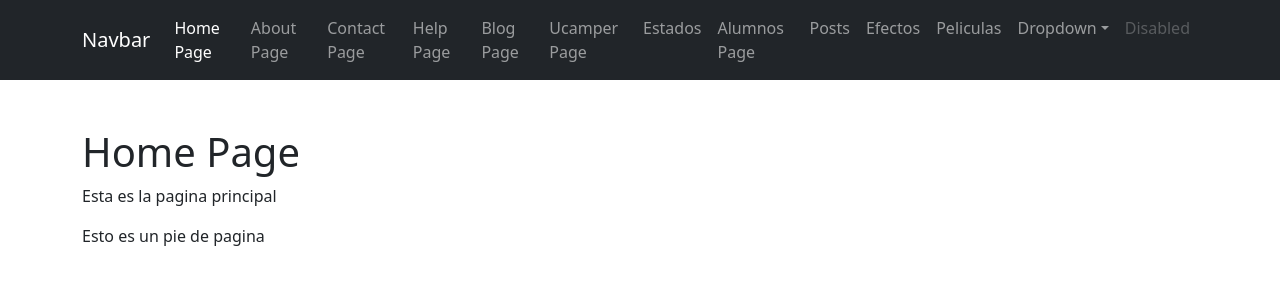
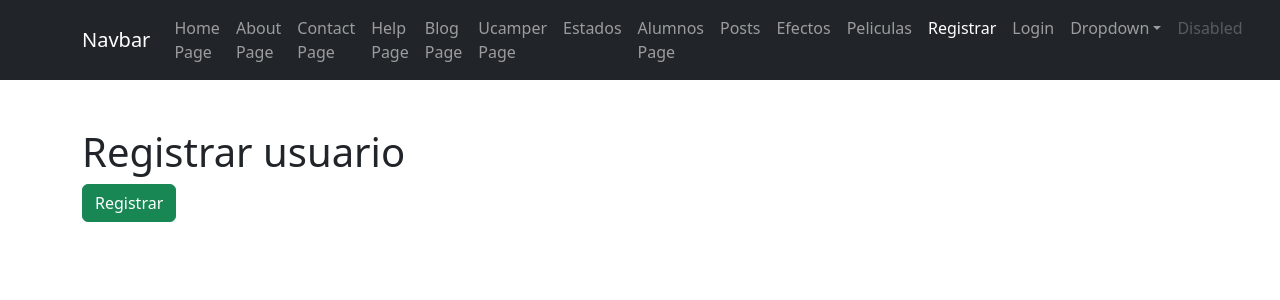
Before and after one commit to JesusFz93/demo-app, a React (Create React App) app: page /registrar-usuario in a window 1280 px wide. Before the commit this address led to /. Shown: the top 300 px of the page. Built offline with nearby package versions, Linux system fonts and the light colour scheme.

Commit message:
login y registro

```diff
--- a/src/components/NavBar.jsx
+++ b/src/components/NavBar.jsx
@@ -152,6 +152,30 @@
               </NavLink>
             </li>
 
+            <li className="nav-item">
+              <NavLink
+                to="/registrar-usuario"
+                aria-current="page"
+                className={({ isActive }) =>
+                  isActive ? "nav-link active" : "nav-link"
+                }
+              >
+                Registrar
+              </NavLink>
+            </li>
+
+            <li className="nav-item">
+              <NavLink
+                to="/login"
+                aria-current="page"
+                className={({ isActive }) =>
+                  isActive ? "nav-link active" : "nav-link"
+                }
+              >
+                Login
+              </NavLink>
+            </li>
+
             <li className="nav-item dropdown">
               <a
                 className="nav-link dropdown-toggle"
--- /dev/null
+++ b/src/pages/LoginPage.jsx
@@ -0,0 +1,36 @@
+import React from "react";
+import { getAuth, signInWithEmailAndPassword } from "firebase/auth";
+
+const LoginPage = () => {
+  const login = async () => {
+    try {
+      const auth = getAuth();
+      const resp = await signInWithEmailAndPassword(
+        auth,
+        "alex@correo.com",
+        "jesus123"
+      );
+
+      console.log(resp);
+    } catch (error) {
+      console.log(error.message);
+    }
+  };
+
+  return (
+    <>
+      <header>
+        <h1>Login</h1>
+      </header>
+      <main>
+        <article>
+          <button type="button" className="btn btn-success" onClick={login}>
+            Iniciar sesion
+          </button>
+        </article>
+      </main>
+    </>
+  );
+};
+
+export default LoginPage;
--- /dev/null
+++ b/src/pages/RegistrarUsuario.jsx
@@ -0,0 +1,41 @@
+import React from "react";
+import { getAuth, createUserWithEmailAndPassword } from "firebase/auth";
+
+const RegistrarUsuario = () => {
+  const crearUsuario = async () => {
+    try {
+      const auth = getAuth();
+
+      const resp = await createUserWithEmailAndPassword(
+        auth,
+        "alex@correo.com",
+        "jesus123"
+      );
+
+      console.log(resp);
+    } catch (error) {
+      console.log(error.message);
+    }
+  };
+
+  return (
+    <>
+      <header>
+        <h1>Registrar usuario</h1>
+      </header>
+      <main>
+        <article>
+          <button
+            type="button"
+            className="btn btn-success"
+            onClick={crearUsuario}
+          >
+            Registrar
+          </button>
+        </article>
+      </main>
+    </>
+  );
+};
+
+export default RegistrarUsuario;
--- a/src/routers/AppRouter.jsx
+++ b/src/routers/AppRouter.jsx
@@ -21,6 +21,8 @@
 import PostPage from "../pages/PostPage";
 import PeliculasPage from "../pages/PeliculasPage";
 import PeliculaPage from "../pages/PeliculaPage";
+import RegistrarUsuario from "../pages/RegistrarUsuario";
+import LoginPage from "../pages/LoginPage";
 
 const AppRouter = () => {
   return (
@@ -56,6 +58,9 @@
           <Route path="/peliculas" element={<PeliculasPage />} />
           <Route path="/pelicula/:idPelicula" element={<PeliculaPage />} />
 
+          <Route path="/registrar-usuario" element={<RegistrarUsuario />} />
+          <Route path="/login" element={<LoginPage />} />
+
           <Route path="*" element={<Navigate to="/" />} />
         </Routes>
       </div>
```
